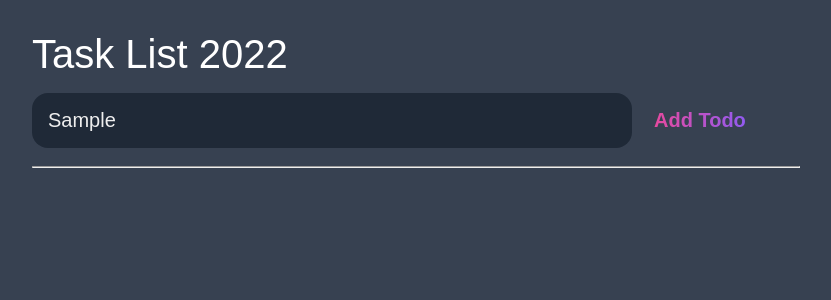
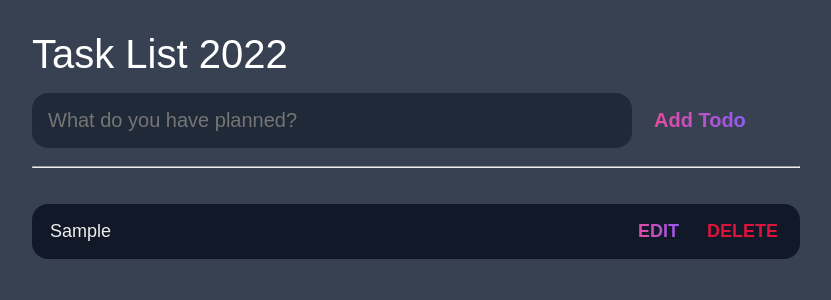
Before and after one commit to Einrevoj/react-redux-todolist, a React (Create React App) app: page / in a window 1280 px wide. Both pictures are taken after typing "Sample" into the empty fields and a click on the button "Add Todo". Shown: the top 300 px of the page, without its empty margins (224-1055 px from the left). Built offline with nearby package versions, Linux system fonts and the light colour scheme.

Commit message:
second commit

```diff
--- a/package.json
+++ b/package.json
@@ -3,12 +3,15 @@
   "version": "0.1.0",
   "private": true,
   "dependencies": {
+    "@reduxjs/toolkit": "^1.8.5",
     "@testing-library/jest-dom": "^5.16.5",
     "@testing-library/react": "^13.3.0",
     "@testing-library/user-event": "^13.5.0",
     "react": "^18.2.0",
     "react-dom": "^18.2.0",
+    "react-redux": "^8.0.2",
     "react-scripts": "5.0.1",
+    "redux": "^4.2.0",
     "web-vitals": "^2.1.4"
   },
   "scripts": {
--- a/src/components/TodoBody.jsx
+++ b/src/components/TodoBody.jsx
@@ -1,17 +1,56 @@
-import React from "react";
+import React, { useState } from "react";
+import { useDispatch, useSelector } from "react-redux";
+import { bindActionCreators } from "redux";
+import * as actionTodo from "../redux/actions/actionTodo";
+import * as actionUpdate from "../redux/actions/actionUpdate";
 
 export default function TodoBody() {
-  const todos = [];
+  const todos = useSelector((state) => state.todos);
+  const update = useSelector((state) => state.update);
+  const [editInput, setEditInput] = useState(update ? update.text : "");
+
+  const { removeTodo } = bindActionCreators(actionTodo, useDispatch());
+  const { setUpdateTodo, saveUpdateTodo } = bindActionCreators(
+    actionUpdate,
+    useDispatch()
+  );
+
+  const setUpdate = (todo) => {
+    setUpdateTodo(todo);
+    setEditInput(update.text);
+  };
+
+  const saveUpdate = (id) => {
+    const updatedTodo = { id, text: editInput };
+    saveUpdateTodo(updatedTodo);
+  };
 
   return todos.map((todo, index) => (
     <div id="tasks" key={index}>
-      <div className="task"></div>
-      <div className="content">
-        <input type="text" value={todo.text} readOnly={true} />
-      </div>
-      <div className="actions">
-        <button className="edit">Edit</button>
-        <button className="delete">Delete</button>
+      <div className="task">
+        <div className="content">
+          <input
+            className="text"
+            value={update.id !== todo.id ? todo.text : editInput}
+            readOnly={update.id !== todo.id}
+          />
+        </div>
+        <div className="actions">
+          {update.id !== todo.id ? (
+            <button className="edit" onClick={() => setUpdate(todo)}>
+              Edit
+            </button>
+          ) : (
+            <button className="edit" onClick={() => saveUpdate(todo.id)}>
+              Save
+            </button>
+          )}
+          {update.id !== todo.id && (
+            <button className="delete" onClick={() => removeTodo(todo.id)}>
+              Delete
+            </button>
+          )}
+        </div>
       </div>
     </div>
   ));
--- a/src/components/TodoHeader.jsx
+++ b/src/components/TodoHeader.jsx
@@ -1,8 +1,13 @@
-import React, { useState, useEffect, useRef } from "react";
+import React, { useEffect, useRef, useState } from "react";
+import * as todoAction from "../redux/actions/actionTodo";
+import { bindActionCreators } from "redux";
+import { useDispatch } from "react-redux/es/exports";
 
 export default function TodoHeader() {
   const [input, setInput] = useState("");
   const inputRef = useRef(null);
+
+  const { addTodo } = bindActionCreators(todoAction, useDispatch());
 
   useEffect(() => {
     inputRef.current.focus();
@@ -10,7 +15,13 @@ export default function TodoHeader() {
 
   const handleSubmit = (e) => {
     e.preventDefault();
+    addTodo({
+      id: Math.floor(Math.random() * 100000),
+      text: input,
+    });
+    setInput("");
   };
+
   return (
     <form onSubmit={handleSubmit} className="new-task-form">
       <div>
--- a/src/index.js
+++ b/src/index.js
@@ -2,11 +2,15 @@ import React from 'react';
 import ReactDOM from 'react-dom/client';
 import './index.css';
 import App from './App';
+import { Provider } from 'react-redux';
+import { store } from './redux/store';
 
 
 const root = ReactDOM.createRoot(document.getElementById('root'));
 root.render(
   <React.StrictMode>
-    <App />
+    <Provider store={store}>
+      <App />
+    </Provider>
   </React.StrictMode>
 );
--- /dev/null
+++ b/src/redux/actions/actionTodo.js
@@ -0,0 +1,17 @@
+export const addTodo = (newTodo) => {
+    return (dispatch) => {
+        dispatch ({
+        type: "ADD_TODO",
+        payload: newTodo
+         })
+    }
+}
+
+export const removeTodo = (id) => {
+    return (dispatch) => {
+        dispatch({
+            type: 'REMOVE_TODO',
+            payload: id
+        })
+    }
+}
--- /dev/null
+++ b/src/redux/actions/actionUpdate.js
@@ -0,0 +1,17 @@
+export const setUpdateTodo = (todo) => {
+    return (dispatch) => {
+        dispatch({
+            type: "SETUP_UPDATE_TODO",
+            payload: todo
+        })
+    }
+}
+
+export const saveUpdateTodo = (updatedTodo) => {
+    return (dispatch) => {
+        dispatch({
+            type: "SAVE_UPDATE_TODO",
+            payload: updatedTodo
+        })
+    }
+}
--- /dev/null
+++ b/src/redux/reducers/todoReducer.js
@@ -0,0 +1,16 @@
+const initialState = [];
+
+const todoReducer = (state = initialState, action) => {
+    switch (action.type) {
+            case 'ADD_TODO':
+                return [action.payload, ...state]
+            case 'REMOVE_TODO':
+                return [...state].filter((todo) => todo.id !== action.payload);
+            case 'SAVE_UPDATE_TODO':
+                return state = [...state].map((item) => item.id === action.payload.id ? action.payload : item);
+            default:
+                return state;
+    }
+}
+
+export default todoReducer;
--- /dev/null
+++ b/src/redux/reducers/updateReducer.js
@@ -0,0 +1,14 @@
+const initialState = {};
+
+const updateReducer = (state = initialState, action) => {
+    switch (action.type) {
+        case 'SETUP_UPDATE_TODO':
+            return state = action.payload;
+        case 'SAVE_UPDATE_TODO':
+            return state = {};
+        default:
+            return state;
+    }
+}
+
+export default updateReducer;
--- /dev/null
+++ b/src/redux/store.js
@@ -0,0 +1,11 @@
+import { configureStore } from "@reduxjs/toolkit";
+import todoReducer from './reducers/todoReducer'
+import updateReducer from './reducers/updateReducer'
+
+
+export const store = configureStore ({
+    reducer: {
+        todos: todoReducer,
+        update: updateReducer
+    },
+})
```
Also changed, not shown: 1 other file (tests, documents, lock files or other folders).
